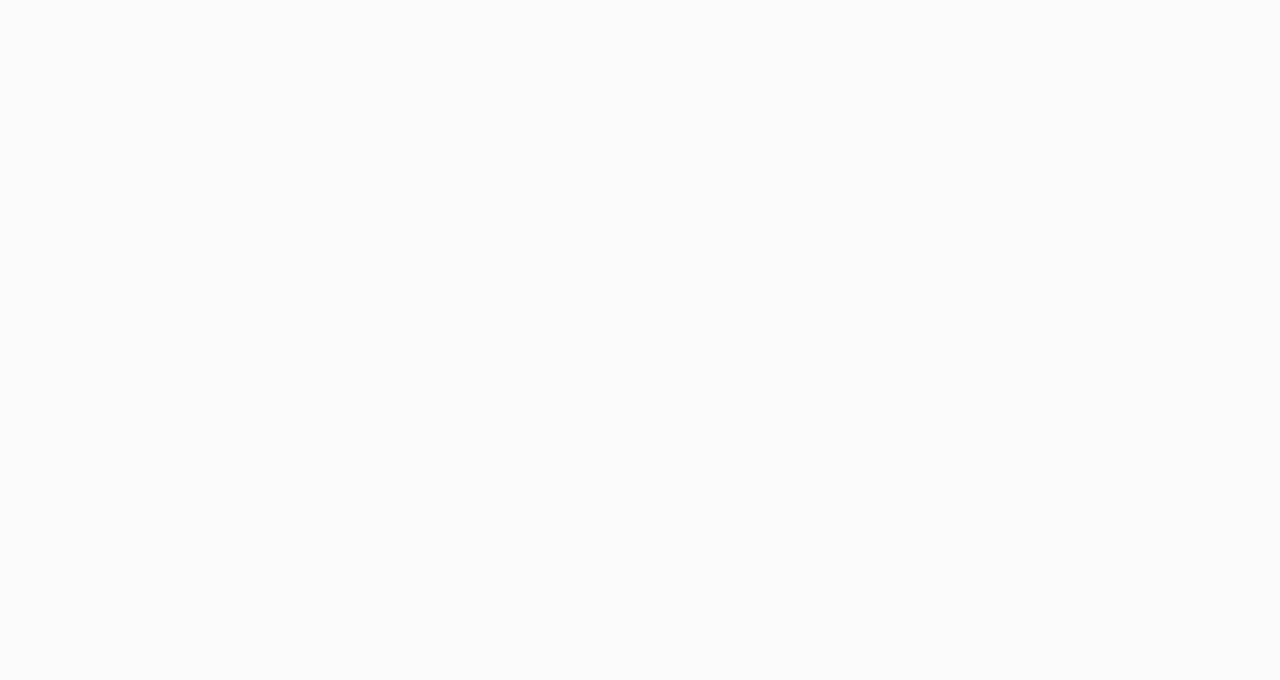
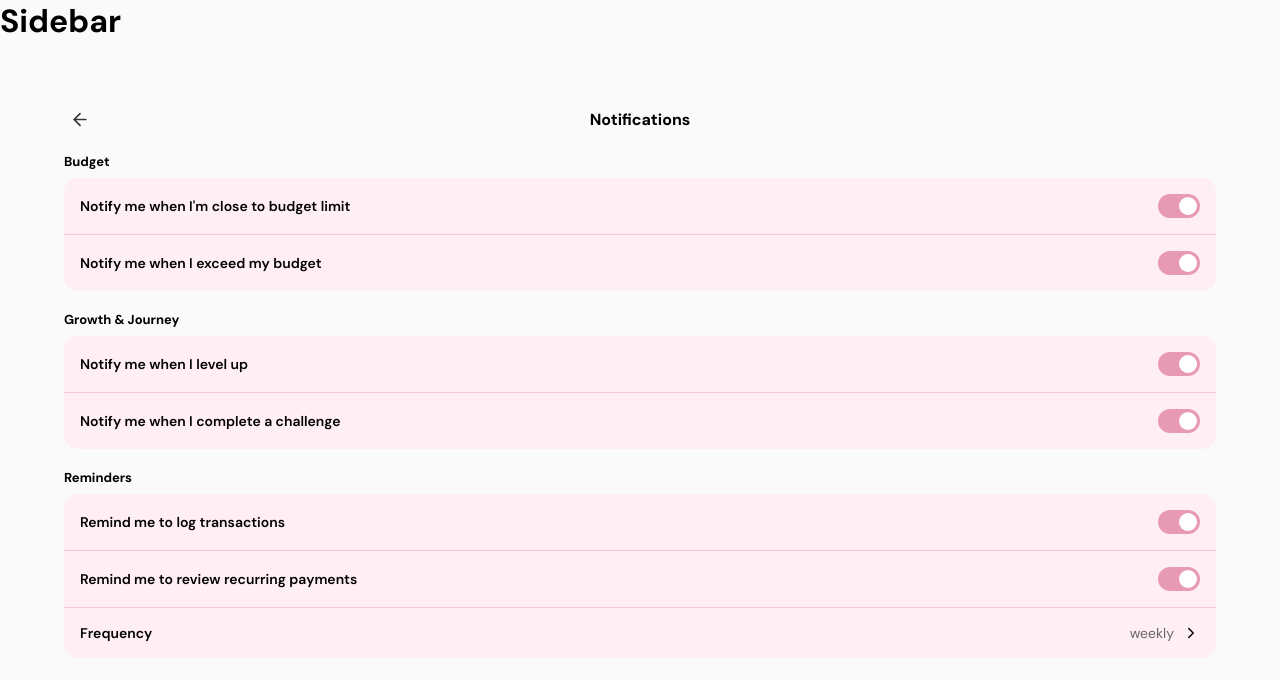
Before and after one commit to mirelalexy/blossom, a React (Vite) app in the folder frontend/: page /settings/notifications in a window 1280 px wide. Before the commit this address had no page. Shown: the top 680 px of the page. Built offline with nearby package versions, Linux system fonts and the light colour scheme.

Commit message:
feat(settings): add Notifications page with toggle controls

```diff
--- a/frontend/src/App.jsx
+++ b/frontend/src/App.jsx
@@ -28,6 +28,7 @@ import Password from "./pages/settings/account/Password"
 import DataPrivacy from "./pages/settings/data & privacy/DataPrivacy"
 import ExportData from "./pages/settings/data & privacy/ExportData"
 import { NotificationProvider } from "./store/NotificationStore"
+import NotificationSettings from "./pages/settings/notifications/NotificationSettings"
 
 function App() {
   return (
@@ -199,6 +200,14 @@ function App() {
                         </AppLayout>
                       }
                     />
+                    <Route
+                      path="/settings/notifications"
+                      element={
+                        <AppLayout>
+                          <NotificationSettings />
+                        </AppLayout>
+                      }
+                    />
                     <Route path="login" element={<Login />} />
                   </Routes>
                 </BrowserRouter>
--- /dev/null
+++ b/frontend/src/components/settings/SettingsToggle.jsx
@@ -0,0 +1,17 @@
+import "../../styles/components/SettingsItem.css"
+import Toggle from "../forms/Toggle"
+
+function SettingsToggle({ label, checked, onChange }) {
+    return (
+        <div className="settings-item">
+            <span className="settings-item-label">{label}</span>
+
+            <Toggle
+                checked={checked}
+                onChange={onChange}
+            />
+        </div>
+    )
+}
+
+export default SettingsToggle
--- a/frontend/src/pages/Settings.jsx
+++ b/frontend/src/pages/Settings.jsx
@@ -41,6 +41,7 @@ function Settings() {
                     <SettingsItem
                         icon="notifications"
                         label="Notifications"
+                        onClick={() => navigate("/settings/notifications")}
                     />
 
                     <SettingsItem
--- /dev/null
+++ b/frontend/src/pages/settings/notifications/NotificationSettings.jsx
@@ -0,0 +1,75 @@
+import { useNavigate } from "react-router-dom"
+
+import { useNotifications } from "../../../store/NotificationStore"
+
+import Section from "../../../components/ui/Section"
+import PageHeader from "../../../components/ui/PageHeader"
+import SettingsCard from "../../../components/settings/SettingsCard"
+import SettingsItem from "../../../components/settings/SettingsItem"
+import SettingsToggle from "../../../components/settings/SettingsToggle"
+
+function Notifications() {
+    const navigate = useNavigate()
+    const { settings, updateSetting } = useNotifications()
+
+    return (
+        <div className="settings-content">
+            <PageHeader title="Notifications" />
+
+            <Section title="Budget">
+                <SettingsCard>
+                    <SettingsToggle
+                        label="Notify me when I'm close to budget limit"
+                        checked={settings.nearBudget}
+                        onChange={(val) => updateSetting("nearBudget", val)}
+                    />
+
+                    <SettingsToggle
+                        label="Notify me when I exceed my budget"
+                        checked={settings.exceedBudget}
+                        onChange={(val) => updateSetting("exceedBudget", val)}
+                    />
+                </SettingsCard>
+            </Section>
+
+            <Section title="Growth & Journey">
+                <SettingsCard>
+                    <SettingsToggle
+                        label="Notify me when I level up"
+                        checked={settings.levelUp}
+                        onChange={(val) => updateSetting("levelUp", val)}
+                    />
+
+                    <SettingsToggle
+                        label="Notify me when I complete a challenge"
+                        checked={settings.challengeComplete}
+                        onChange={(val) => updateSetting("challengeComplete", val)}
+                    />
+                </SettingsCard>
+            </Section>
+
+            <Section title="Reminders">
+                <SettingsCard>
+                    <SettingsToggle
+                        label="Remind me to log transactions"
+                        checked={settings.logReminder}
+                        onChange={(val) => updateSetting("logReminder", val)}
+                    />
+
+                    <SettingsToggle
+                        label="Remind me to review recurring payments"
+                        checked={settings.recurringReminder}
+                        onChange={(val) => updateSetting("recurringReminder", val)}
+                    />
+
+                    <SettingsItem
+                        label="Frequency"
+                        value={settings.frequency}
+                    />
+                </SettingsCard>
+            </Section>
+        </div>
+    )
+}
+
+export default Notifications
```
